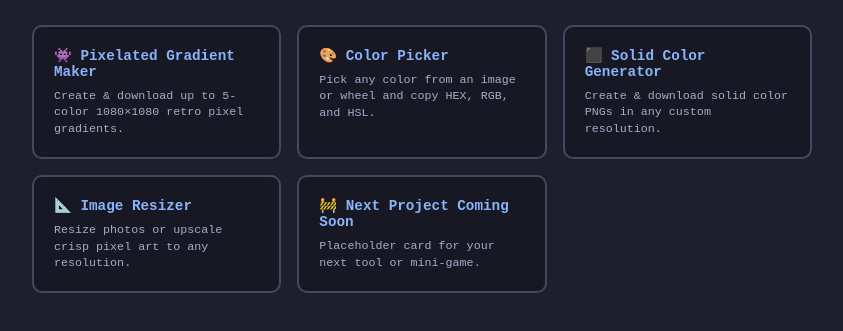
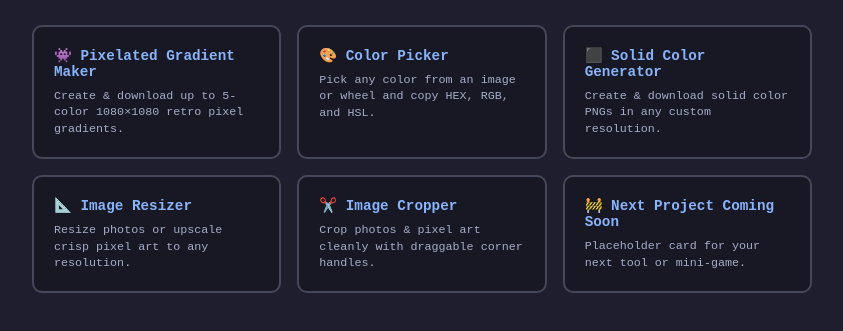
Before and after one commit to ElijahAmogsus/ElijahAmogsus.github.io, a plain HTML site: page index.html in a window 1280 px wide. Shown: the part 145-476 px from the top of the page, without its empty margins (218-1061 px from the left). Drawn offline with Linux system fonts and the light colour scheme.

Commit message:
Add Image Cropper card to index.html

```diff
--- a/index.html
+++ b/index.html
@@ -91,10 +91,17 @@
       <h3>⬛ Solid Color Generator</h3>
       <span>Create & download solid color PNGs in any custom resolution.</span>
     </a>
+
     <a class="card" href="/image-resizer/">
       <h3>📐 Image Resizer</h3>
       <span>Resize photos or upscale crisp pixel art to any resolution.</span>
     </a>
+
+        <a class="card" href="/image-cropper/">
+      <h3>✂️ Image Cropper</h3>
+      <span>Crop photos & pixel art cleanly with draggable corner handles.</span>
+    </a>
+
     <a class="card" href="#">
       <h3>🚧 Next Project Coming Soon</h3>
       <span>Placeholder card for your next tool or mini-game.</span>
```
